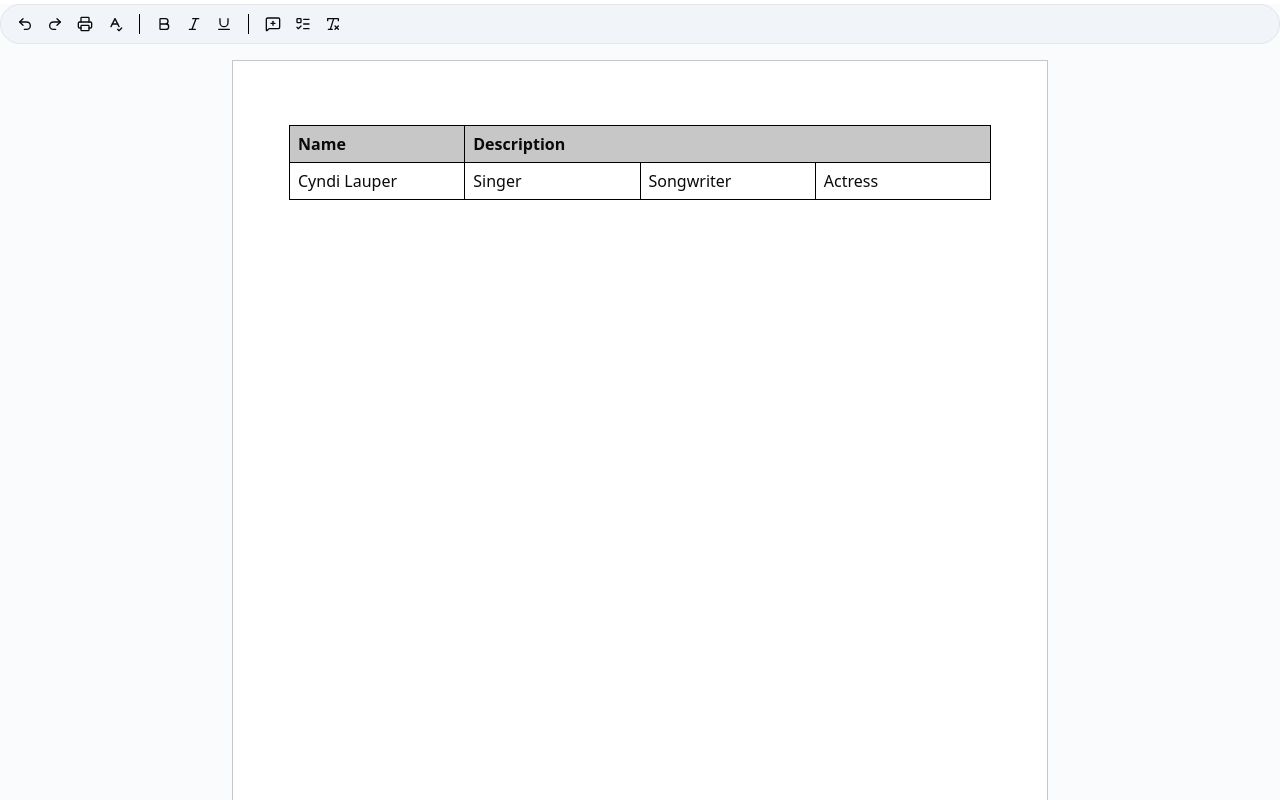
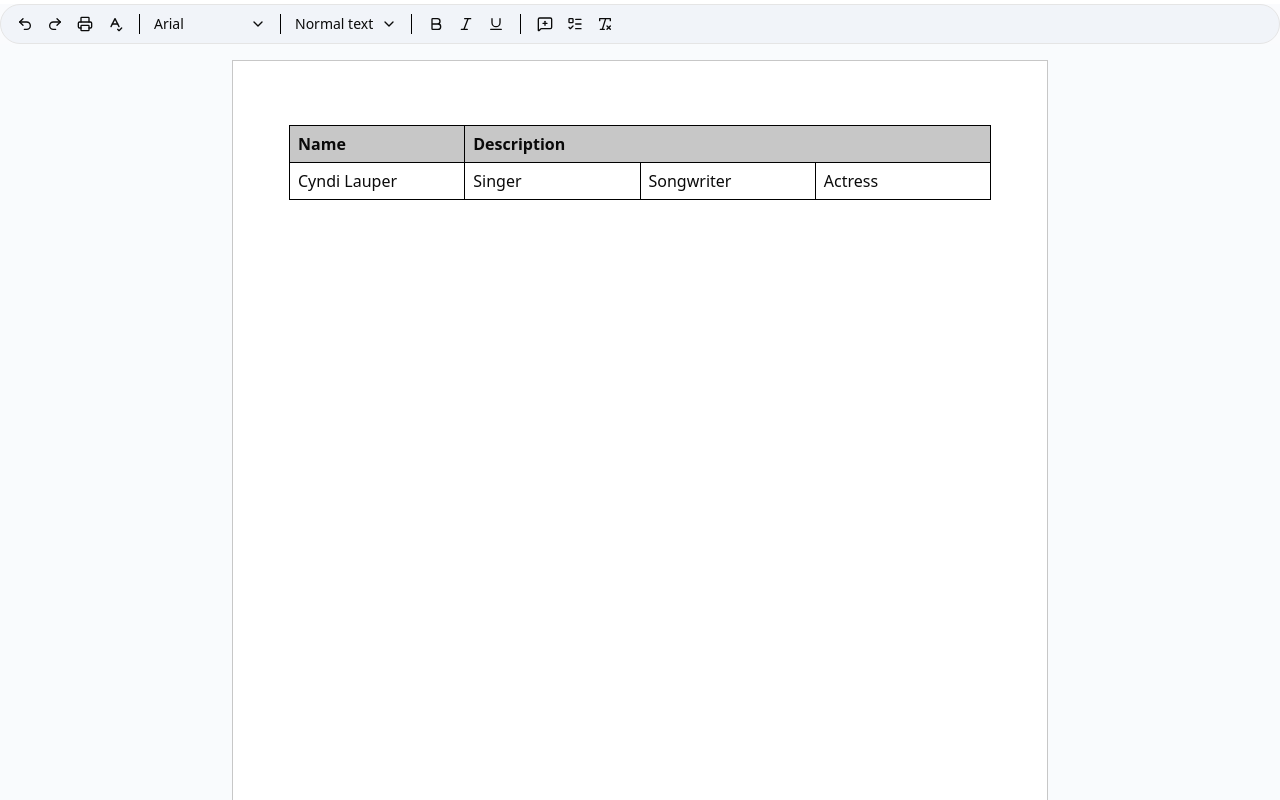
Before and after one commit to itxsoumya/google-docs, a Next.js app: page /documents/123 in a window 1280 px wide. Shown: the top 800 px of the page. Built offline with nearby package versions, Linux system fonts and the light colour scheme.

Commit message:
heading added

```diff
--- a/app/documents/[documentid]/toolbar.tsx
+++ b/app/documents/[documentid]/toolbar.tsx
@@ -3,7 +3,9 @@
 import { cn } from "@/lib/utils";
 import { useEditorStore } from "@/store/use-editor-store";
 import { BoldIcon, ItalicIcon, ListTodoIcon, LucideIcon, MessageSquarePlusIcon, PrinterIcon, Redo2Icon, RemoveFormattingIcon, SpellCheckIcon, UnderlineIcon, Undo2Icon } from "lucide-react";
-
+import { ChevronDownIcon } from 'lucide-react'
+import {type Level} from "@tiptap/extension-heading"
+import { DropdownMenu, DropdownMenuContent, DropdownMenuTrigger } from '@radix-ui/react-dropdown-menu'
 
 interface ToolBarButtonProps {
     onClick?: () => void;
@@ -11,6 +13,118 @@
     icon: LucideIcon;
 }
 
+export const FontFamilyButton = () => {
+    const { editor } = useEditorStore();
+
+    const fonts = [
+        {
+            label: 'Arial',
+            value: 'Arial'
+        },
+        {
+            label: 'Times New Roman',
+            value: 'Times New Roman'
+        },
+        {
+            label: 'Courier New',
+            value: 'Courier New'
+        },
+        {
+            label: 'Georgia',
+            value: 'Georgia'
+        },
+        {
+            label: 'Verdana',
+            value: 'Verdana'
+        },
+    ]
+
+    return (
+        <DropdownMenu>
+            <DropdownMenuTrigger asChild>
+                <button className="h-7 w-[120px] shrink-0 flex items-center justify-between rounded-sm hover:bg-neutral-200/80 px 1.5 overflow-hidden  text-sm px-1">
+                    <span className='truncate'>
+                        {editor?.getAttributes('TextStyle').FontFamily || "Arial"}
+
+                    </span>
+                    <ChevronDownIcon className='ml-2 size-4 shrink-0' />
+                </button>
+            </DropdownMenuTrigger>
+            <DropdownMenuContent className='p-1 flex flex-col gap-y-1 bg-zinc-50 shadow rounded-md z-50' >
+                {fonts.map(({ label, value }) => (
+                    <button key={value}
+                        className={cn(
+                            "flex items-center gap-x-2 px-2 py-1 rounded-sm hover:bg-neutral-200/80",
+                            editor?.getAttributes('textStyle').FontFamily === value && "bg-neutral-200/80"
+                        )}
+                        style={{ fontFamily: value }}
+                        onClick={() => editor?.chain().focus().setFontFamily(value).run()}
+                    >
+                        <span className='text-sm'>{label}</span>
+
+                    </button>
+                ))}
+
+            </DropdownMenuContent>
+        </DropdownMenu>
+    )
+}
+
+const HeadingLevelButton = () => {
+    const { editor } = useEditorStore();
+    const headings = [
+        { label: 'Normal text', value: 0, fontSize: "16px" },
+        { label: 'Heading 1', value: 1, fontSize: "32px" },
+        { label: 'Heading 2', value: 2, fontSize: "24px" },
+        { label: 'Heading 3', value: 3, fontSize: "20px" },
+        { label: 'Heading 4', value: 4, fontSize: "18pxpx" },
+        { label: 'Heading 5', value: 5, fontSize: "16px" },
+    ]
+
+    const getCurrentHeadnig = () => {
+        for (let level = 1; level <= 5; level++) {
+            if (editor?.isActive('heading', { level })) {
+                return `Heading ${level}`;
+            }
+        }
+        return "Normal text";
+    }
+
+    return (
+        <DropdownMenu>
+            <DropdownMenuTrigger asChild>
+                <button className="h-7 min-w-7 shrink-0 flex items-center justify-center rounded-sm hover:bg-neutral-200/80 px 1.5 overflow-hidden  text-sm px-1">
+                    <span className='truncate'>
+                        {getCurrentHeadnig()}
+
+                    </span>
+                    <ChevronDownIcon className='ml-2 size-4 shrink-0' />
+                </button>
+            </DropdownMenuTrigger>
+            <DropdownMenuContent className="p-1 flex flex-col gap-y-1 bg-zinc-50 shadow rounded-md z-50">
+                {headings.map(({ label, value, fontSize }) => (
+                    <button
+                        key={value}
+                        style={{ fontSize }}
+                        className={cn(
+                            "flex items-center gap-x-2 px-2 py-1 rounded-sm hover:bg-neutral-200/80 ",
+                            (value === 0 && !editor?.isActive('heading')) || (editor?.isActive('heading', { level: value })) && "bg-neutral-200/80"
+                        )}
+                        onClick={()=>{
+                            if(value===0){
+                                editor?.chain().focus().setParagraph().run()
+                            }else{
+                                editor?.chain().focus().toggleHeading({level:value as Level}).run()
+                            }
+                        }}
+                    >
+                        {label}
+                    </button>
+                ))}
+            </DropdownMenuContent>
+        </DropdownMenu>
+    )
+}
 const ToolBarButton = ({ onClick, isActive, icon: Icon }: ToolBarButtonProps) => {
     return (
         <button onClick={onClick} className={cn(
@@ -110,6 +224,10 @@
        */}
 
             <CustomSeparator />
+            <FontFamilyButton />
+            <CustomSeparator />
+            <HeadingLevelButton/>
+            <CustomSeparator/>
 
             {sections[1].map((item) => (
                 <ToolBarButton key={item.label} {...item} />
--- a/package.json
+++ b/package.json
@@ -36,9 +36,11 @@
     "@radix-ui/react-toggle": "^1.1.10",
     "@radix-ui/react-toggle-group": "^1.1.11",
     "@radix-ui/react-tooltip": "^1.2.8",
+    "@tiptap/extension-heading": "^3.12.0",
     "@tiptap/extension-image": "^3.11.1",
     "@tiptap/extension-list": "^3.11.1",
     "@tiptap/extension-table": "^3.11.1",
+    "@tiptap/extension-text-style": "^3.12.0",
     "@tiptap/pm": "^3.11.1",
     "@tiptap/react": "^3.11.1",
     "@tiptap/starter-kit": "^3.11.1",
```
Also changed, not shown: app/documents/[documentid]/editor.tsx (+8 -0 lines), 1 other file (tests, documents, lock files or other folders).
